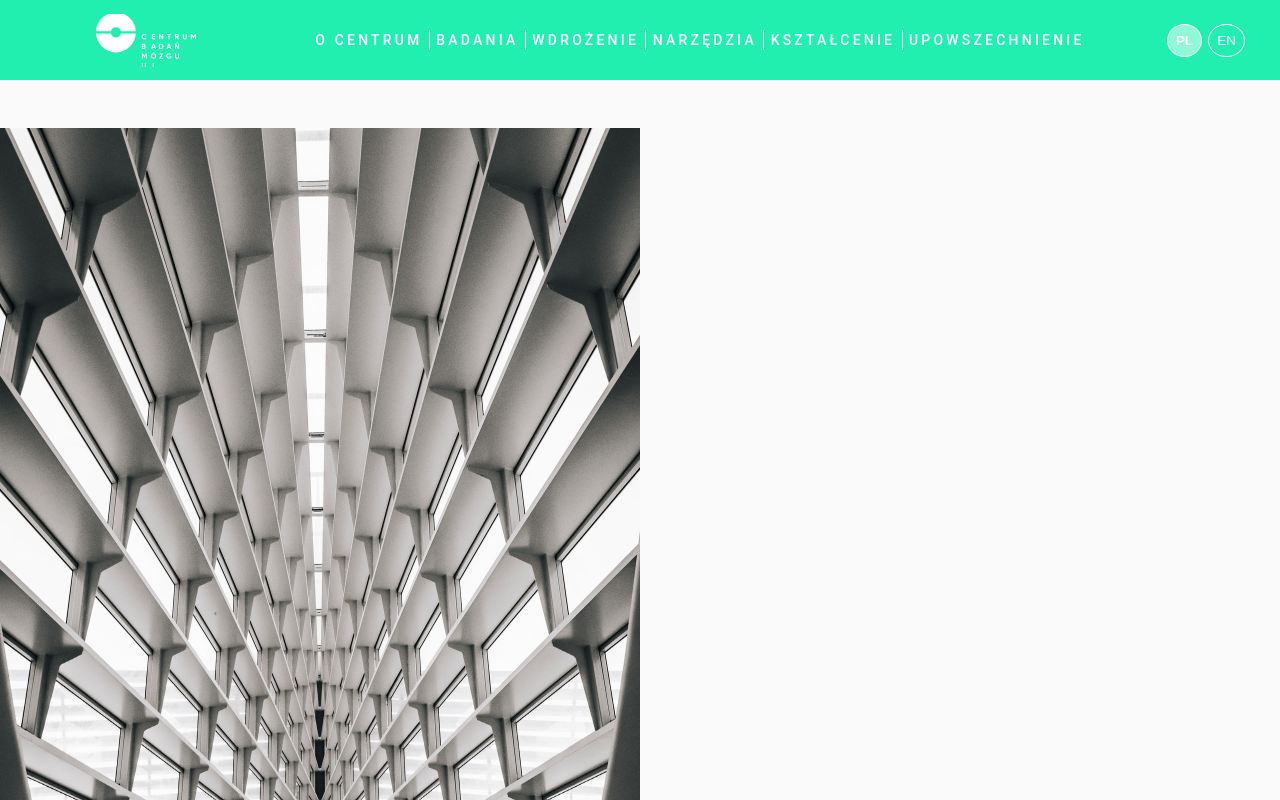
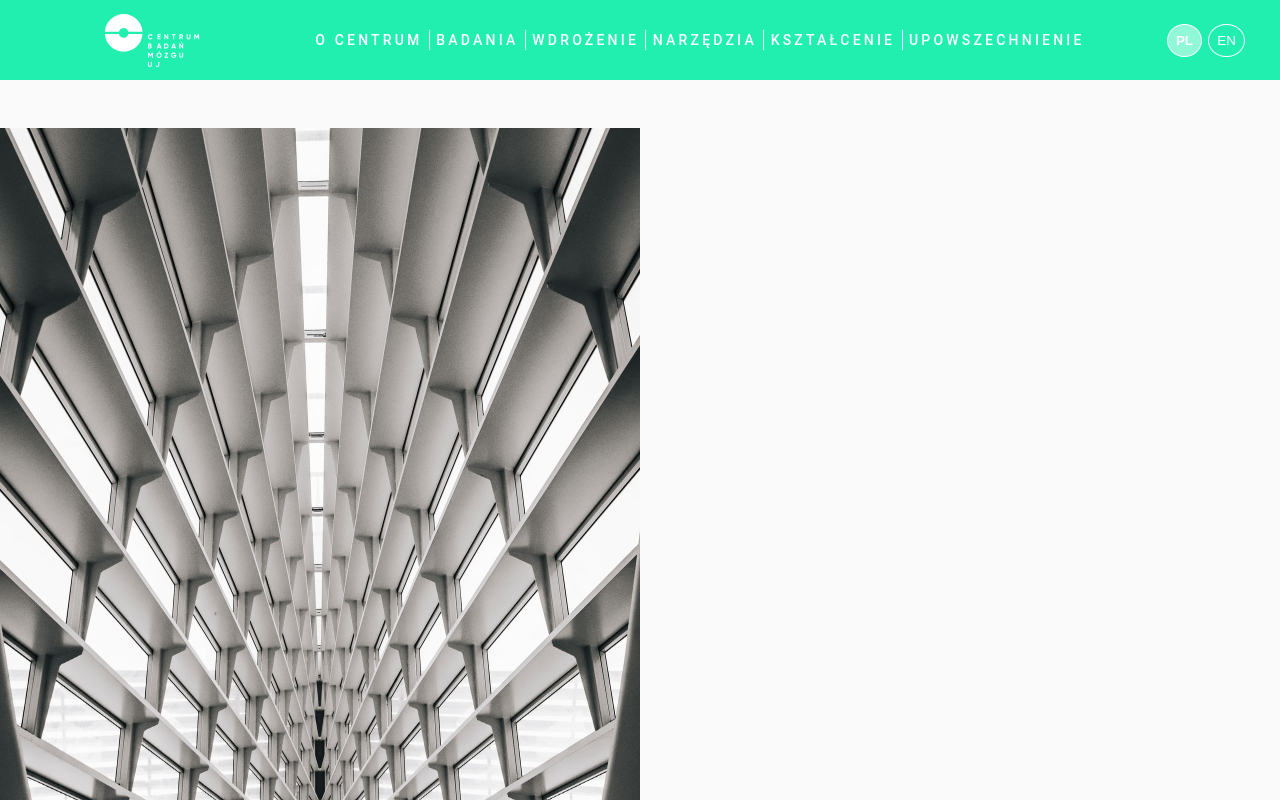
Before and after one commit to rysz-eriksson/science_webapp, a Gatsby site: page / in a window 1280 px wide. Shown: the top 800 px of the page. Built offline with nearby package versions, Linux system fonts and the light colour scheme; Gatsby itself is replaced by a stand-in of ours.

Commit message:
feat: logo as a link to root page

```diff
--- a/src/components/header/header.js
+++ b/src/components/header/header.js
@@ -2,6 +2,8 @@ import React from 'react';
 import { Link } from 'gatsby';
 
 import Submenu from '../sub_menu/sub_menu';
+
+import logo from '../../images/logo-cbm.svg';
 
 import headerStyles from './header.module.scss';
 
@@ -9,7 +11,14 @@ const Header = ({links}) => {
     return (
         <header className={headerStyles.container}>
             <div className={headerStyles.header}>
-                <h1></h1>
+                <div className={headerStyles.logo}>
+                    <Link to="/">
+                        <img
+                            src={logo}
+                            alt='logo'
+                        />
+                    </Link>
+                </div>
                 <nav>
                     <ul>
                         <li>
--- a/src/components/header/header.module.scss
+++ b/src/components/header/header.module.scss
@@ -15,12 +15,6 @@ $font-color: #FFFFFF;
     align-items: center;
     background-color: $bg-color;
     padding: 0 2rem;
-    h1 {
-        background: url('../../images/logo-cbm.svg') center/cover no-repeat;
-        width: 100px;
-        height: 53px;
-        margin-left: 4rem;
-    }
     ul {
         display: flex;
         flex-wrap: wrap;
@@ -60,3 +54,15 @@ $font-color: #FFFFFF;
         font-weight: bold;
     }
 }
+
+.logo {
+    width: 100px;
+    height: 53px;
+    margin-left: 4rem;
+    a {
+        img {
+            width: 100%;
+            height: 100%;
+        }
+    }
+}
```
